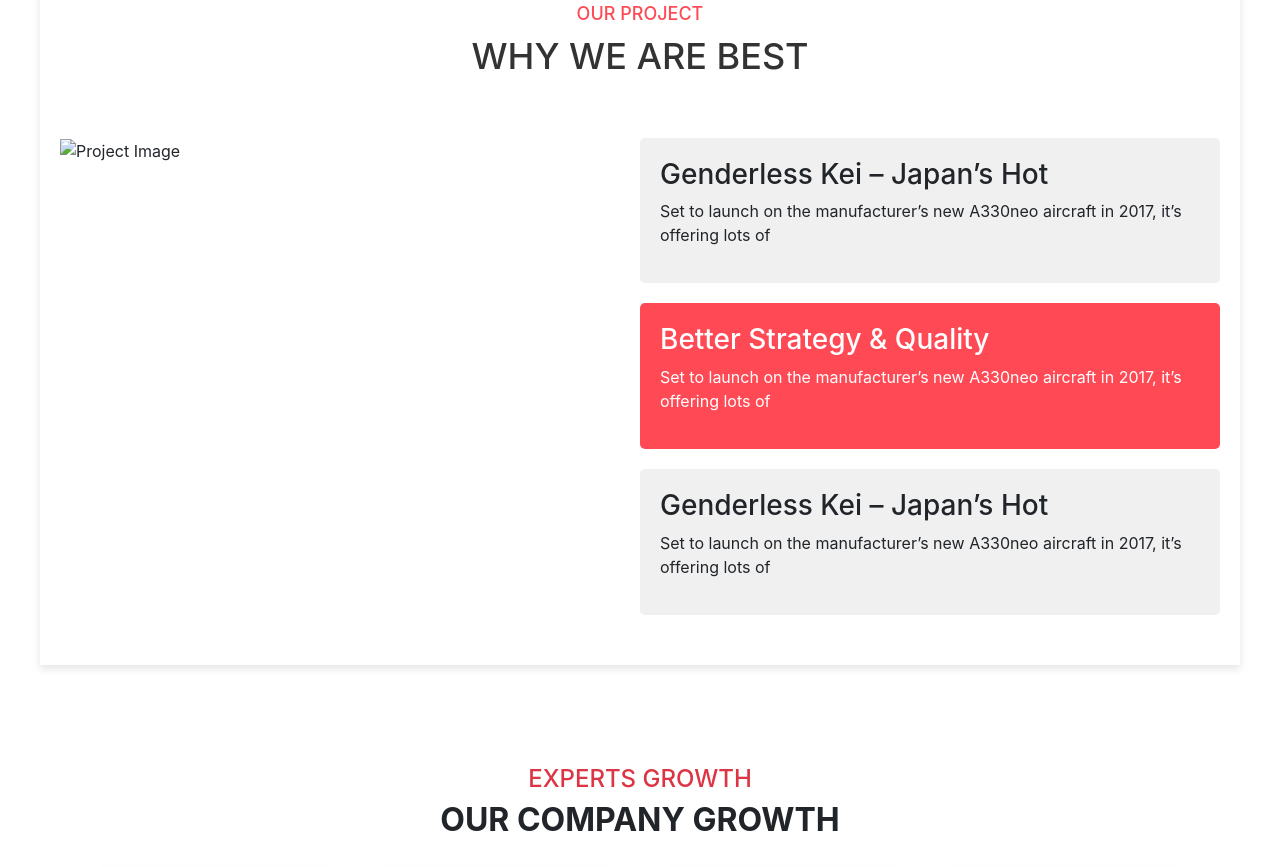
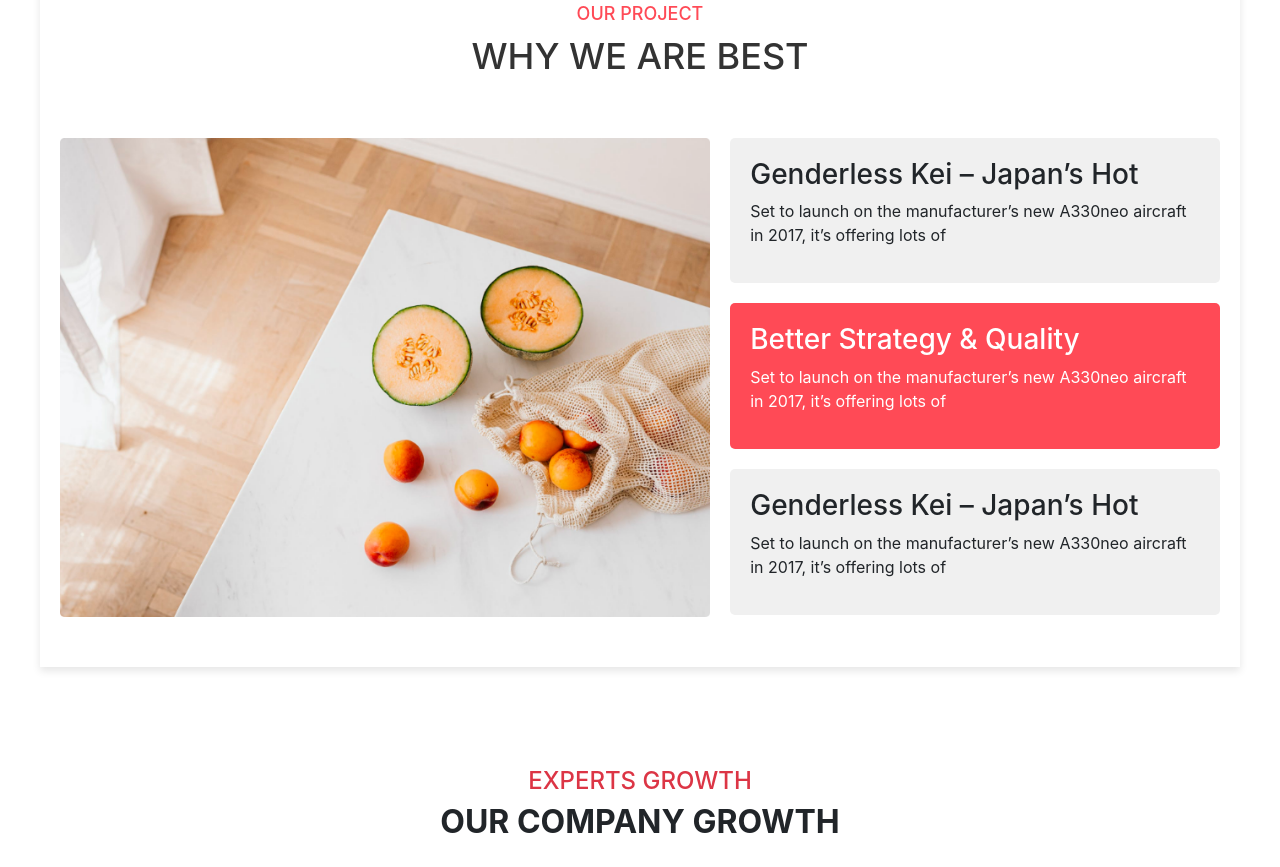
Before and after one commit to Rishabh-12Rai/intern_task, a plain HTML site: page index.html in a window 1280 px wide. Shown: the part 2230-3097 px from the top of the page. Drawn offline with nearby package versions, Linux system fonts and the light colour scheme.

Commit message:
Update index.html

```diff
--- a/index.html
+++ b/index.html
@@ -173,10 +173,10 @@
         </div>
         <div class="project-main-content">
             <div class="project-image">
-                <img id="projectImage" src="/mnt/data/he.png" alt="Project Image">
+                <img id="projectImage" src="hero/image.png" alt="Project Image">
             </div>
             <div class="project-details">
-                <div class="project-item" data-image="hero/image.png">
+                <div class="project-item" data-image="hero/images1.jpg">
                     <h3>Genderless Kei – Japan’s Hot</h3>
                     <p>Set to launch on the manufacturer’s new A330neo aircraft in 2017, it’s offering lots of</p>
                 </div>
```
